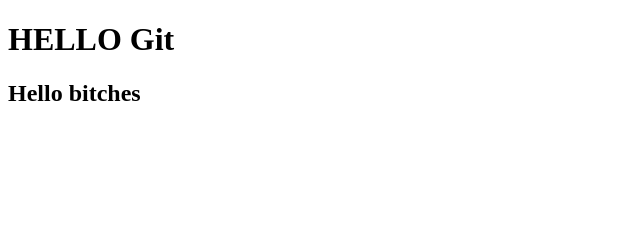
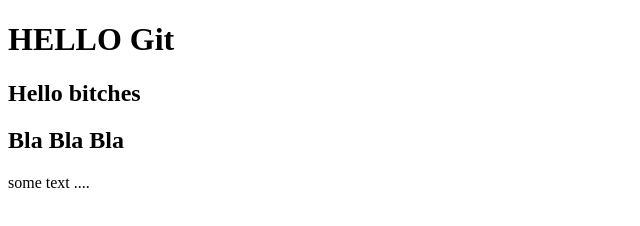
Before and after one commit to alexei7b/git_test, a plain HTML site: page index.html in a window 1280 px wide. Shown: the whole page, without its empty margins (0-640 px from the left). Drawn offline with Linux system fonts and the light colour scheme.

Commit message:
index.html

```diff
--- a/index.html
+++ b/index.html
@@ -12,6 +12,8 @@
 <body>
   <h1> HELLO Git</h1>
   <h2>Hello bitches</h2>
+  <h2>Bla Bla Bla</h2>
+  <p>some text ....</p>
 </body>
 
 </html>
```
